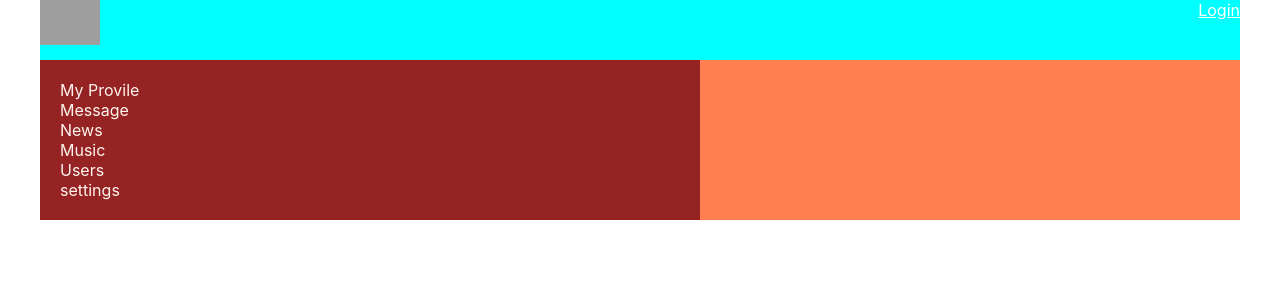
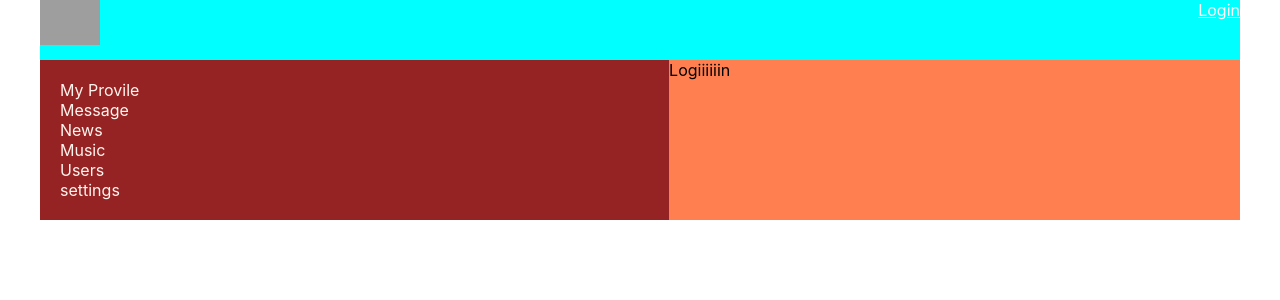
Before and after one commit to YevgeniyBukurIT/React, a React (Create React App) app: page /login in a window 1280 px wide. Shown: the top 300 px of the page. Built offline with nearby package versions, Linux system fonts and the light colour scheme; no server answers; grey boxes are pictures that could not be loaded.

Commit message:
68 Lesson. Use method Redirect for Dialogs and Profile

```diff
--- a/src/App.js
+++ b/src/App.js
@@ -1,13 +1,12 @@
 import './App.css'
 import React from 'react'
-import Header from './components/Header/Header'
 import NavBar from './components/navbar/HavBar'
-import Profile from './components/profile/Profile'
 import { Route } from 'react-router-dom'
 import DialogsContainer from './components/dialogs/DialogsContainer'
 import UsersContainer from './components/Users/UsersContainer'
 import ProfileContainer from './components/profile/ProfileContainer'
 import HeaderContainer from './components/Header/HeaderContainer'
+import Login from './components/Login/Login'
 
 
 const App = (props) => {
@@ -20,6 +19,7 @@ const App = (props) => {
                 <Route path={'/profile/:userId?'} render={() => <ProfileContainer/>}/>
                 <Route path={'/dialogs'} render={() => <DialogsContainer/>}/>
                 <Route path={'/users'} render={() => <UsersContainer/>}/>
+                <Route path={'/login'} render={() => <Login/>}/>
             </div>
         </div>
 
--- /dev/null
+++ b/src/components/Login/Login.jsx
@@ -0,0 +1,9 @@
+import React from 'react'
+
+const Login = () =>{
+    return <div>
+        Logiiiiiin
+    </div>
+}
+
+export default Login
--- a/src/components/dialogs/Dialogs.jsx
+++ b/src/components/dialogs/Dialogs.jsx
@@ -2,6 +2,7 @@ import React from 'react'
 import s from './Dialogs.module.css'
 import DialogItem from './dialogItem/DialogItem'
 import MessageItem from './messageItem/MessageItem'
+import { Redirect } from 'react-router-dom'
 
 
 const Dialogs = (props) => {
@@ -10,8 +11,7 @@ const Dialogs = (props) => {
 
     let dialogItems = state.dialogs.map(d => <DialogItem id={d.id} name={d.name}/>)
     let messageItems = state.messages.map(m => <MessageItem id={m.id} message={m.message}/>)
-    let newMessageText = state.newMessageText;
-
+    let newMessageText = state.newMessageText
 
 
     let onSendMessageClick = () => {
@@ -20,12 +20,15 @@ const Dialogs = (props) => {
     }
 
     let onNewMessagesChange = (e) => {
-        let body = e.target.value;
+        let body = e.target.value
         props.updateNewMessagesBody(body)
 
 
     }
 
+    if(props.isAuth === false){
+        return <Redirect to={'/login'} />
+    }
 
     return (
         <div className={s.dialogs}>
--- a/src/components/dialogs/DialogsContainer.jsx
+++ b/src/components/dialogs/DialogsContainer.jsx
@@ -6,7 +6,8 @@ import { connect } from 'react-redux'
 
 let mapStateToProps = (state) => {
     return{
-        dialogsPage: state.dialogsPage
+        dialogsPage: state.dialogsPage,
+        isAuth: state.auth.isAuth
 
     }
 }
--- a/src/components/profile/Profile.jsx
+++ b/src/components/profile/Profile.jsx
@@ -1,6 +1,5 @@
 import React from 'react'
 import '../../App.css'
-import MyPosts from './MyPosts/MyPosts'
 import ProfileInfo from './profileInfo/ProfileInfo'
 import MyPostsContainer from './MyPosts/MyPostsContainer'
 
@@ -8,7 +7,7 @@ import MyPostsContainer from './MyPosts/MyPostsContainer'
 const Profile = (props) => {
 
     return <div>
-        <ProfileInfo profile={props.profile} />
+        <ProfileInfo profile={props.profile}  />
         <MyPostsContainer />
     </div>
 }
--- a/src/components/profile/ProfileContainer.jsx
+++ b/src/components/profile/ProfileContainer.jsx
@@ -2,7 +2,7 @@ import React from "react";
 import Profile from "./Profile";
 import {connect} from "react-redux";
 import { getProfile } from '../../redux/profileReducer'
-import { withRouter } from 'react-router-dom'
+import { Redirect, withRouter } from 'react-router-dom'
 
 
 class ProfileContainer extends React.Component{
@@ -17,7 +17,12 @@ class ProfileContainer extends React.Component{
 
 
     render() {
+        if(this.props.isAuth ===false){
+            return <Redirect to={'/login'}/>
+        }
+
         return <div>
+
             <Profile {...this.props} profile={this.props.profile} />
         </div>
     }
@@ -27,7 +32,8 @@ class ProfileContainer extends React.Component{
 let mapStateToProps = (state) => {
     return{
 
-        profile: state.profilePage.profile
+        profile: state.profilePage.profile,
+        isAuth: state.auth.isAuth
 
 
     }
--- a/src/components/profile/profileInfo/ProfileInfo.jsx
+++ b/src/components/profile/profileInfo/ProfileInfo.jsx
@@ -6,6 +6,7 @@ const ProfileInfo = (props) => {
     if (!props.profile) {
         return <Preloader/>
     }
+
 
     return (
         <div>
```
